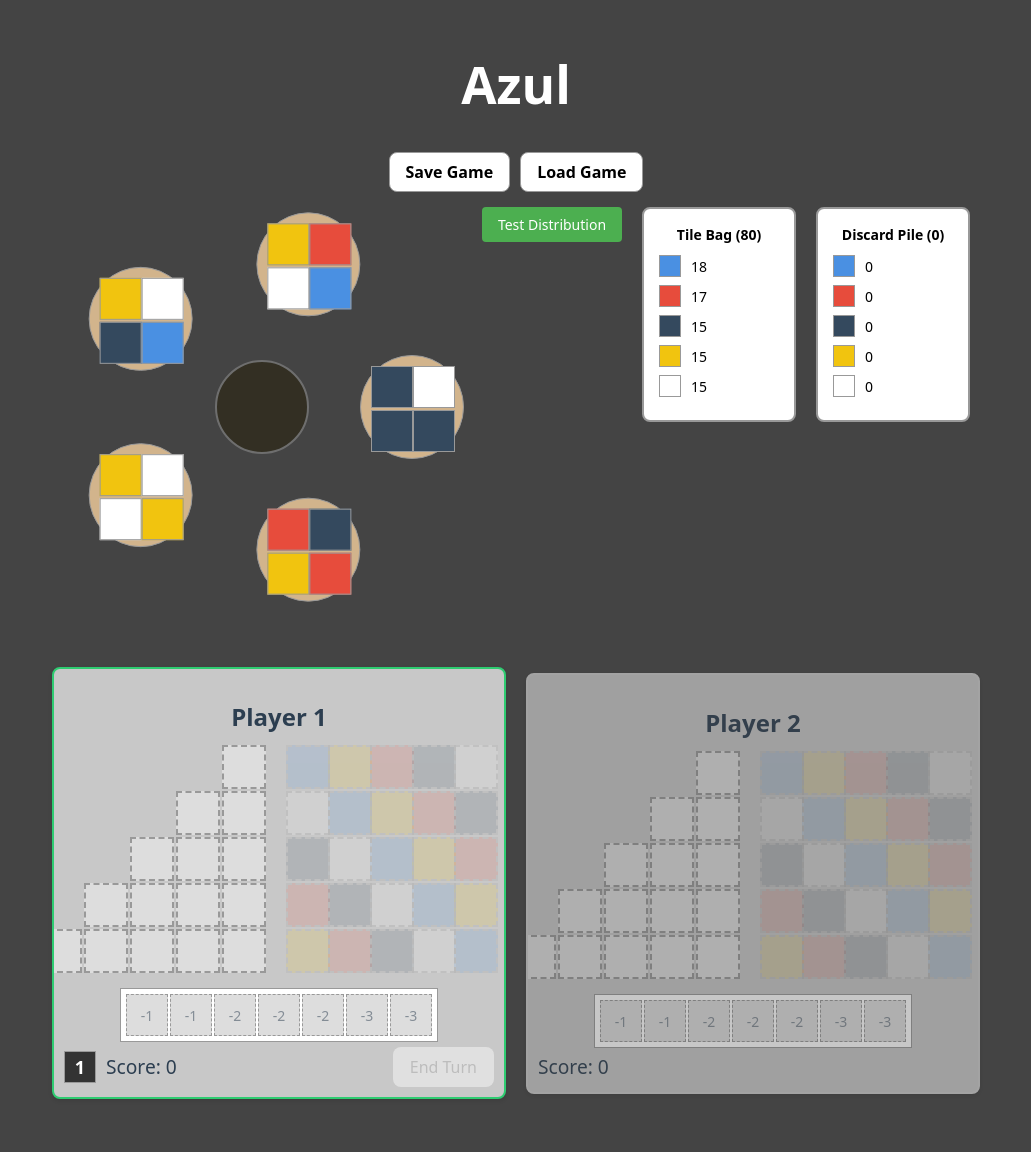
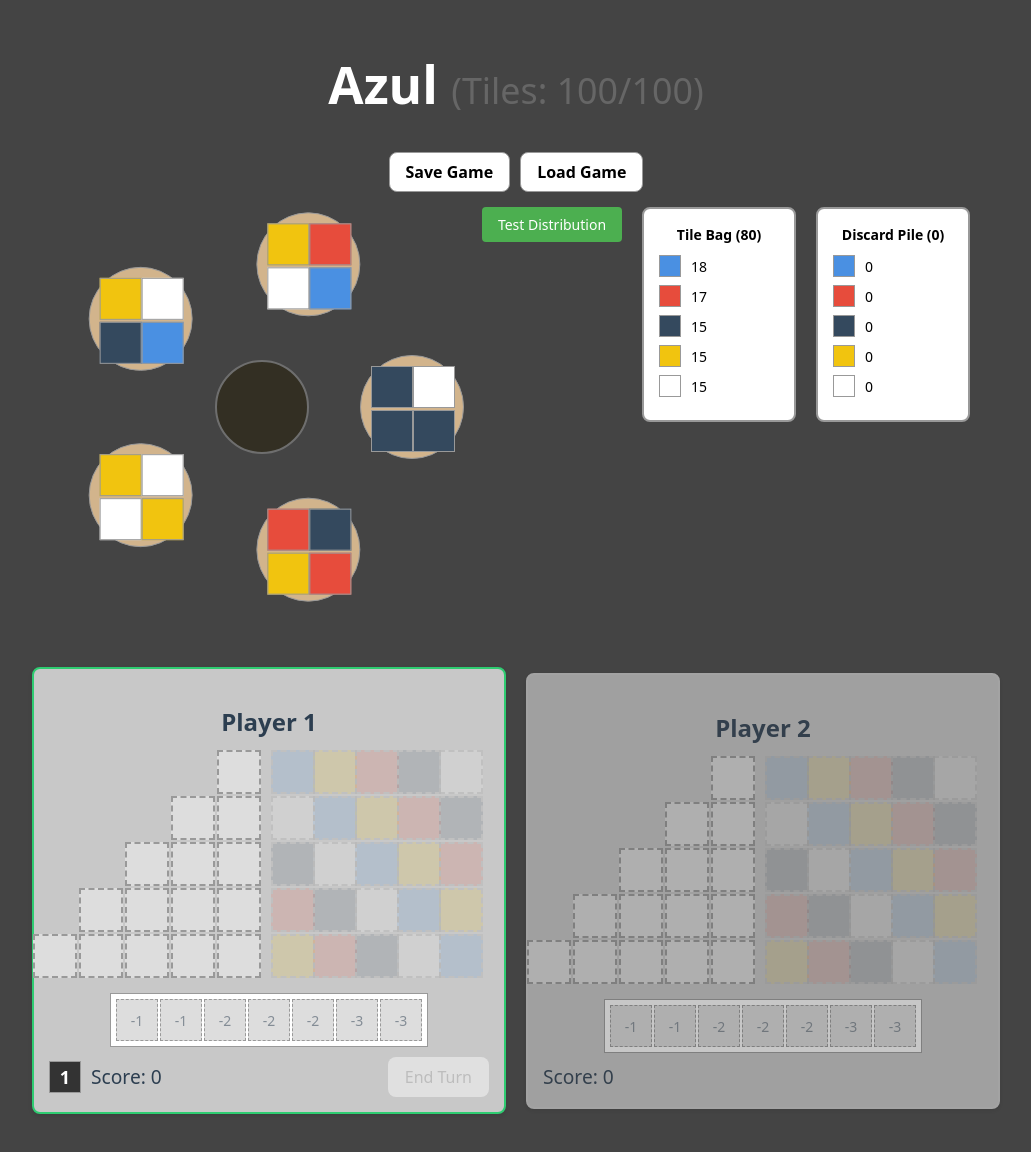
Before and after one commit to MostlyArmless/azul, a React (Vite) app: page / in a window 1280 px wide. Shown: the top 1152 px of the page, without its empty margins (134-1165 px from the left). Built offline with nearby package versions, Linux system fonts and the light colour scheme.

Commit message:
Add debug logic to figure out why we lose tiles sometimes

```diff
--- a/src/components/Game.tsx
+++ b/src/components/Game.tsx
@@ -98,6 +98,57 @@
   );
 
   const windowSize = useWindowSize();
+
+  // Function to count all tiles in the game
+  const countAllTiles = (gameState: GameState): number => {
+    let totalTiles = 0;
+
+    // Count tiles in the bag
+    totalTiles += gameState.tileBag.length;
+
+    // Count tiles in the discard pile
+    totalTiles += gameState.discardPile.length;
+
+    // Count tiles in factories
+    gameState.factories.forEach((factory) => {
+      totalTiles += factory.length;
+    });
+
+    // Count tiles in the pot
+    totalTiles += gameState.pot.length;
+
+    // Count tiles in each player's board
+    gameState.players.forEach((player) => {
+      // Count tiles in staircase
+      player.staircase.forEach((row) => {
+        row.forEach((tile) => {
+          if (tile) totalTiles++;
+        });
+      });
+
+      // Count tiles in wall
+      player.wall.forEach((row) => {
+        row.forEach((tile) => {
+          if (tile) totalTiles++;
+        });
+      });
+
+      // Count tiles in floor
+      player.floor.forEach((tile) => {
+        if (tile) totalTiles++;
+      });
+
+      // Count tiles in holding area
+      player.holdingArea.forEach((tile) => {
+        if (tile) totalTiles++;
+      });
+    });
+
+    // Count selected tile if there is one
+    if (gameState.selectedTile) totalTiles++;
+
+    return totalTiles;
+  };
 
   useEffect(() => {
     // Fill factories at the start of the game
@@ -808,7 +859,18 @@
         margin: "0 auto",
       }}
     >
-      <h1>Azul</h1>
+      <h1>
+        Azul{" "}
+        <span
+          style={{
+            fontSize: "0.7em",
+            color: countAllTiles(gameState) === 100 ? "#666" : "#f00",
+            fontWeight: countAllTiles(gameState) === 100 ? "normal" : "bold",
+          }}
+        >
+          (Tiles: {countAllTiles(gameState)}/100)
+        </span>
+      </h1>
 
       {/* Save/Load Game Buttons */}
       <div
@@ -982,6 +1044,7 @@
             alignItems: "center",
           }}
         >
+          {gameState.phase !== GamePhase.DoneWallTiling && (
             <button
               onClick={handleTestDistribution}
               style={{
@@ -996,6 +1059,7 @@
             >
               Test Distribution
             </button>
+          )}
           {gameState.phase === GamePhase.ReadyToWallTile && (
             <button
               onClick={handleWallTiling}
--- a/src/components/PlayerBoard.tsx
+++ b/src/components/PlayerBoard.tsx
@@ -48,7 +48,7 @@
       className="player-board"
       style={{
         margin: "10px 0",
-        padding: "10px",
+        padding: "15px",
         border: `2px solid ${
           isActive ? COLORS.ACTIVE_BORDER : COLORS.INACTIVE_BORDER
         }`,
@@ -62,7 +62,7 @@
         alignItems: "center",
         backgroundColor: COLORS.CARD_BG,
         boxSizing: "border-box",
-        overflow: "hidden",
+        overflow: "visible",
         ...style,
       }}
     >
@@ -231,12 +231,13 @@
         className="board-container"
         style={{
           display: "flex",
-          gap: "20px",
+          gap: "10px",
           justifyContent: "center",
           width: "100%",
           flexWrap: "nowrap",
           boxSizing: "border-box",
           marginBottom: "10px",
+          padding: "0 5px",
         }}
       >
         {/* Staircase */}
@@ -250,6 +251,7 @@
             flexDirection: "column",
             gap: "2px",
             alignItems: "flex-end",
+            marginLeft: "5px",
           }}
         >
           {board.staircase.map((row, rowIndex) => (
@@ -291,6 +293,7 @@
             gridTemplateColumns: "repeat(5, 40px)",
             gap: "2px",
             alignSelf: "flex-start",
+            marginRight: "5px",
           }}
         >
           {board.wall.map((row, rowIndex) =>
@@ -333,8 +336,9 @@
           position: "relative",
           backgroundColor: COLORS.BUTTON_BG,
           flexWrap: "wrap",
-          maxWidth: "100%",
+          maxWidth: "calc(100% - 10px)",
           boxSizing: "border-box",
+          margin: "5px auto",
         }}
       >
         {board.floor.map((tile, index) => {
```
Lines whose indentation alone changed are shown as unchanged.
